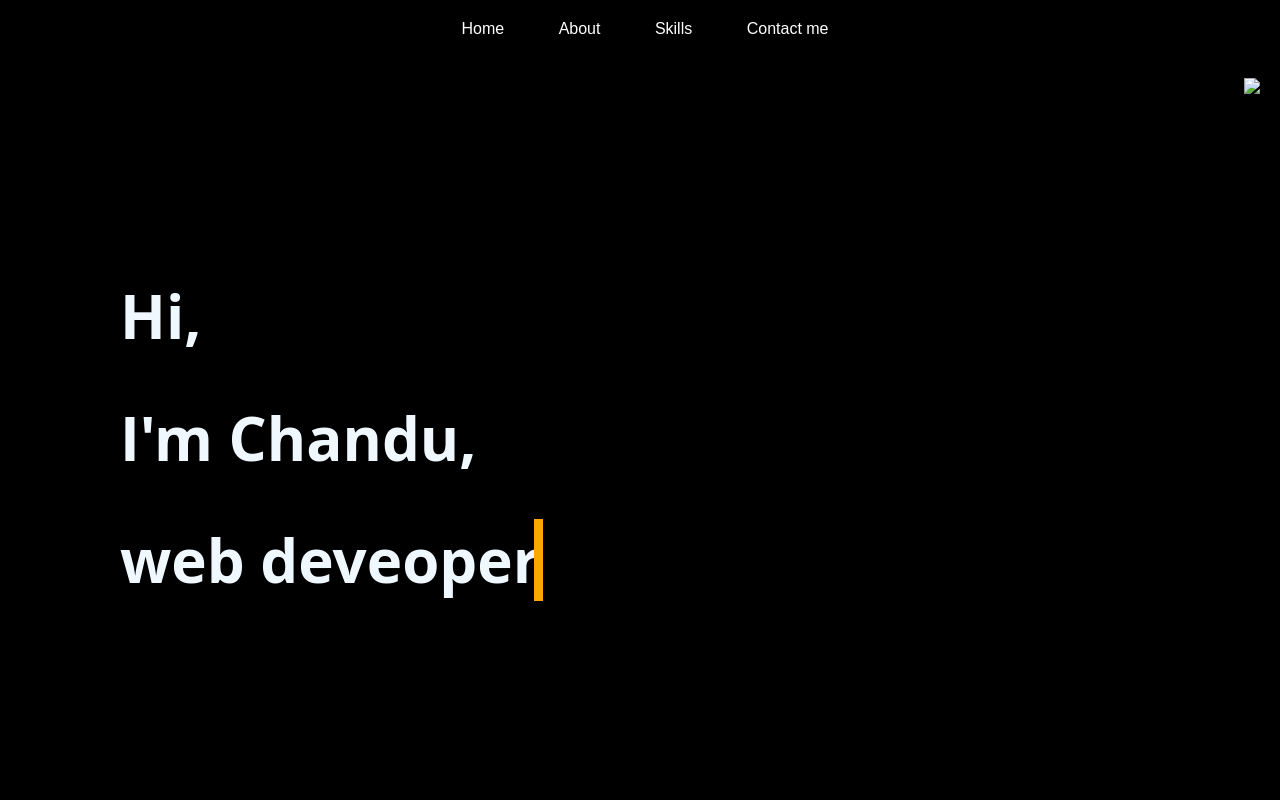
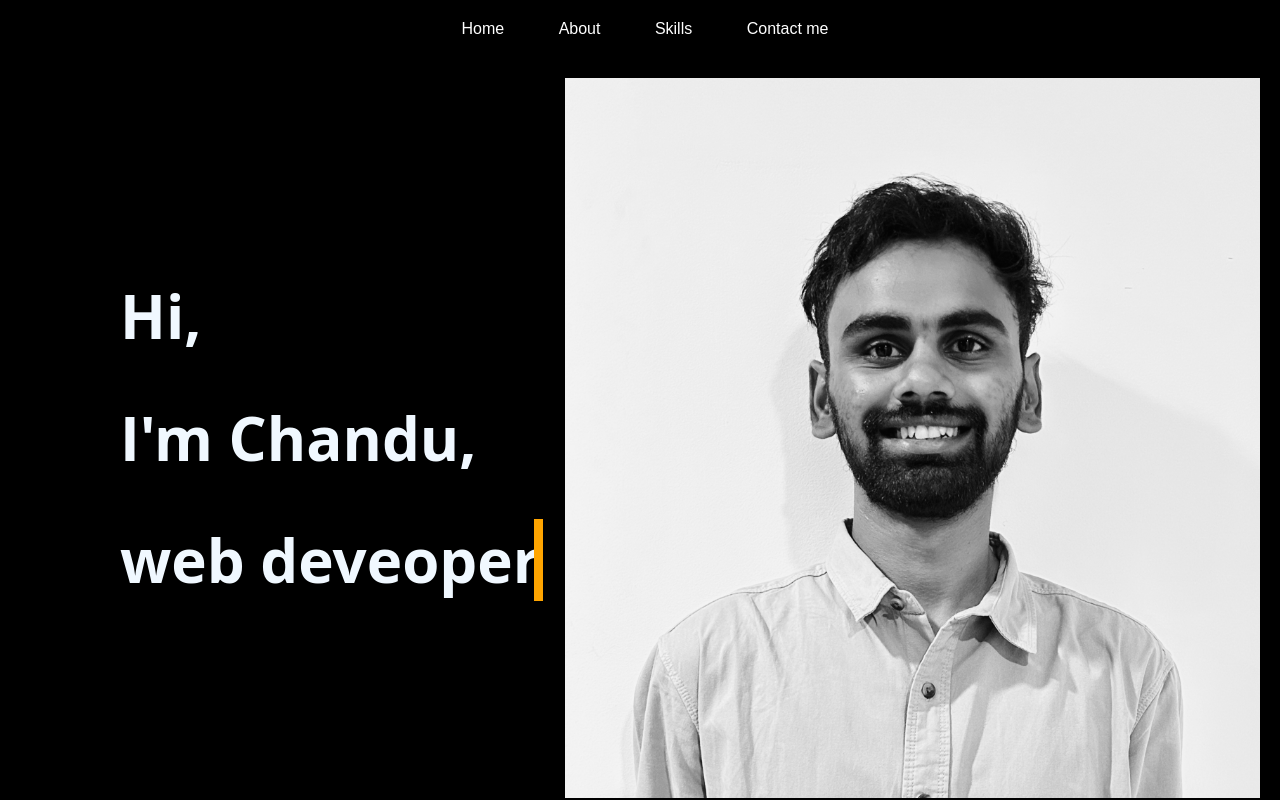
Before and after one commit to chandureddy04/chandusingireddy, a plain HTML site: page index.html in a window 1280 px wide. Shown: the top 800 px of the page. Drawn offline with Linux system fonts and the light colour scheme; a web font is replaced by a local one.

Commit message:
commiting image

```diff
--- a/index.html
+++ b/index.html
@@ -22,7 +22,7 @@
             <h1>I'm Chandu,</h1>
             <h1>web deveoper</h1>
         </div>
-        <img src="C:\Users\tejas\OneDrive\Desktop\chandu profile.jpg" />
+        <img src="chandu profile.jpg" />
     </div>
     <div class="about" id="about">
         <div class='about__me'>
```
Also changed, not shown: chandu profile.jpg (added).
